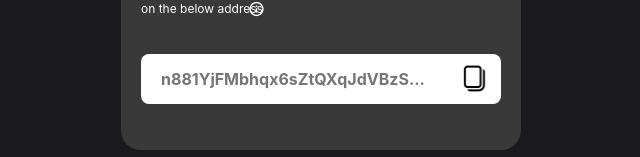
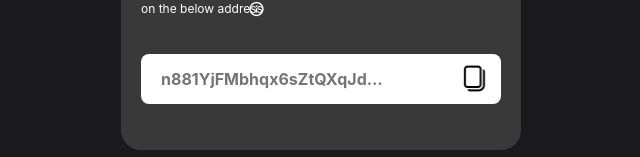
Before and after one commit to edgeware-network/beresheet-faucet-frontend, a React (Create React App) app: page / in a window 1280 px wide. Shown: the part 525-682 px from the top of the page, without its empty margins (319-959 px from the left). Built offline with nearby package versions, Linux system fonts and the light colour scheme.

Commit message:
css change

```diff
--- a/src/Components/Body.css
+++ b/src/Components/Body.css
@@ -236,6 +236,9 @@ body {
   color: #757575;
   font-size: 15;
   font-weight: bold;
+  width: 250px;
+  overflow: hidden;
+  text-overflow: ellipsis;
 }
 
 .copyIconContainer {
--- a/src/Components/Body.tsx
+++ b/src/Components/Body.tsx
@@ -11,7 +11,7 @@ export default function Body(props){
   const [amount, setAmount] = useState('');
   const [loading, setLoading] = useState(false);
   const limit = 10;
-
+  const faucetAddress = 'n881YjFMbhqx6sZtQXqJdVBzS3wfRrdZzK55HJ8Z6beMJr6';
   function callAPI() {
     if(loading)
       return;
@@ -53,7 +53,7 @@ export default function Body(props){
   }
 
   function copyToClipboard() {
-    navigator.clipboard.writeText('n881YjFMbhqx6sZtQXqJdVBzS3wfRrdZzK55HJ8Z6beMJr6');
+    navigator.clipboard.writeText(faucetAddress);
   }
 
   function getFaucetBalance() {
@@ -102,7 +102,7 @@ export default function Body(props){
               </div>
               <div className='faucetAddressContainer'>
                 <div className='faucetAddress'>
-                  n881YjFMbhqx6sZtQXqJdVBzS...
+                  {faucetAddress}
                 </div>
                 <div className='copyIconContainer'>
                   <img className='copyIcon' src={copyIcon} alt="copy" onClick={copyToClipboard}/>
```
